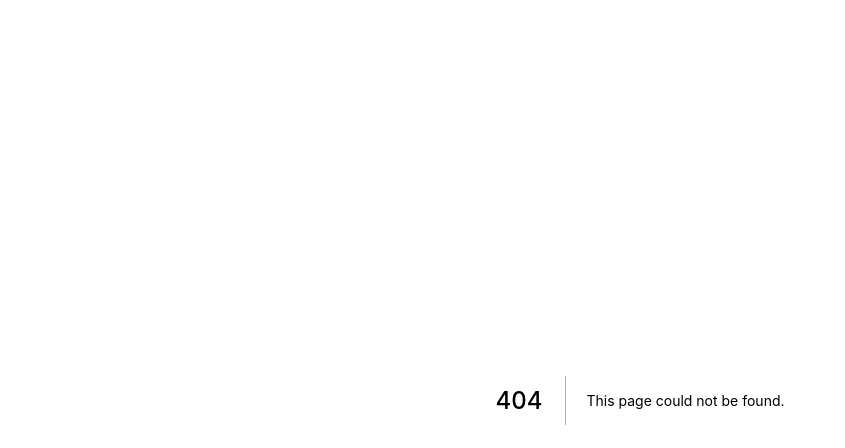
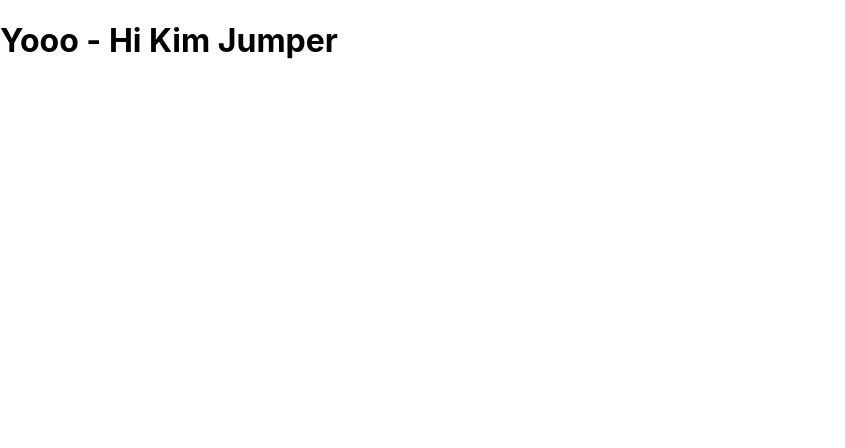
Before and after one commit to PanithiJump/Udm-Nextjs-MovieApp, a Next.js app: page /about in a window 1280 px wide. Before the commit this address had no page. Shown: the top 448 px of the page, without its empty margins (0-845 px from the left). Built offline with nearby package versions, Linux system fonts and the light colour scheme.

Commit message:
Sec2-Functional Components

```diff
--- /dev/null
+++ b/pages/about.js
@@ -0,0 +1,16 @@
+import React from 'react'
+
+// functional component - arrow function
+const About = () => {
+    const message = 'Hi Kim Jumper'
+    return(
+        <h1>Yooo - {message}</h1>
+    )
+}
+
+// const About = () => {
+//   const message = 'Hello World'
+//   return React.createElement('h1', null, 'I am genereting this with createElement')
+// }
+
+export default About
--- a/pages/index.js
+++ b/pages/index.js
@@ -1,7 +1,7 @@
 import Head from 'next/head'
 import styles from '../styles/Home.module.css'
 
-export default function Home() {
+const Home = () => {
   return (
 <div>
     <Head>
@@ -191,3 +191,5 @@ export default function Home() {
   </div>
   )
 }
+
+export default Home
```
